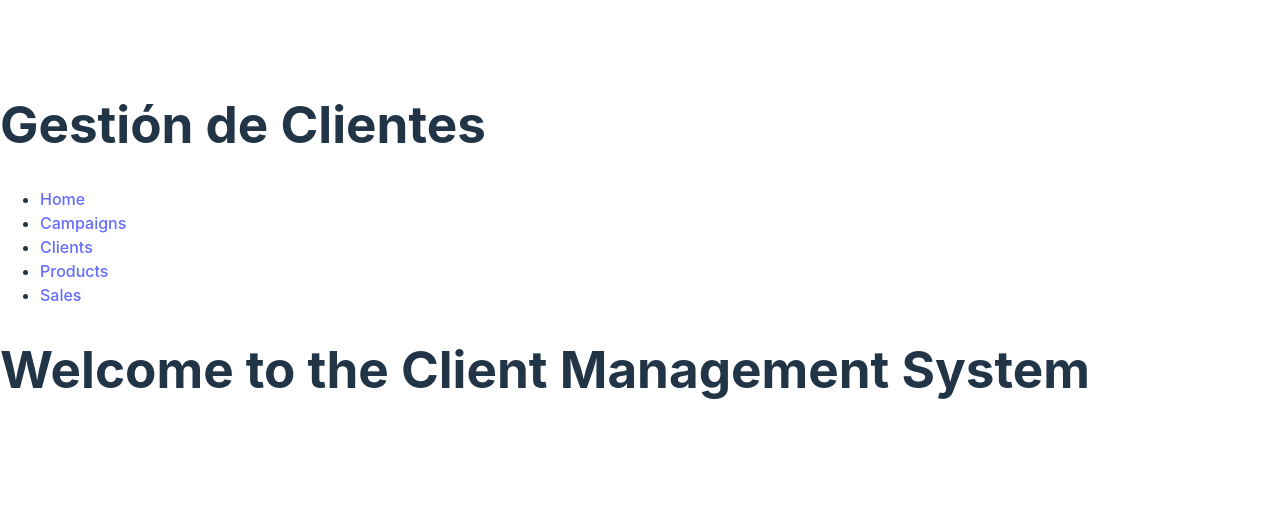
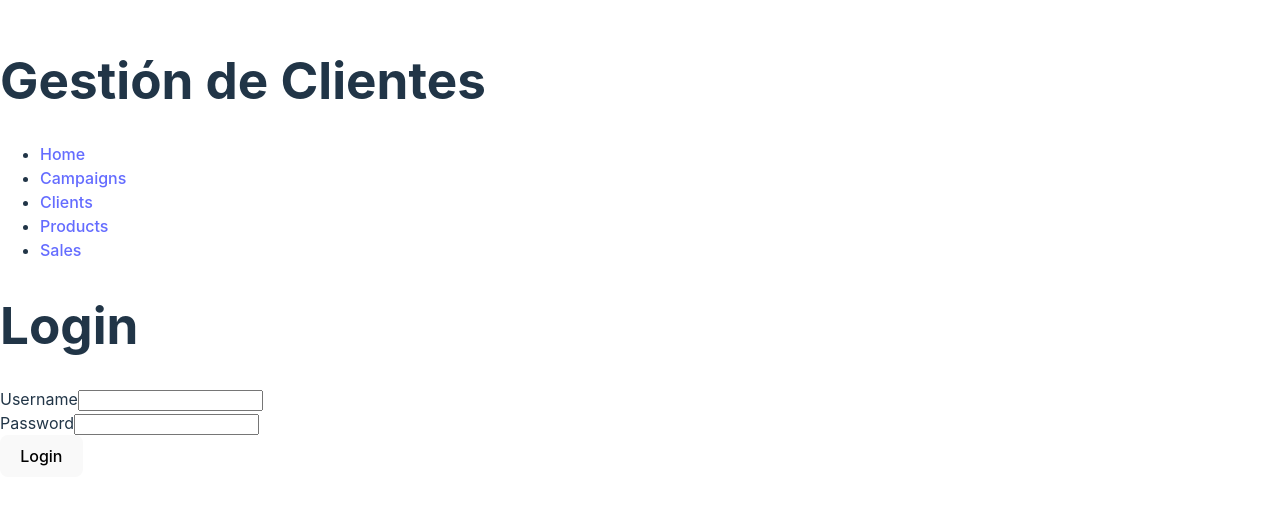
Before and after one commit to Edubaysil/gestion-clientes, a React (Vite) app in the folder frontend/: page / in a window 1280 px wide. Shown: the part 153-658 px from the top of the page. Built offline with nearby package versions, Linux system fonts and the light colour scheme.

Commit message:
Login al inicio

```diff
--- a/frontend/src/components/Navbar.jsx
+++ b/frontend/src/components/Navbar.jsx
@@ -6,7 +6,7 @@
   return (
     <nav>
       <ul>
-        <li><Link to="/">Home</Link></li>
+        <li><Link to="/home">Home</Link></li>
         <li><Link to="/campaigns">Campaigns</Link></li>
         <li><Link to="/clients">Clients</Link></li>
         <li><Link to="/products">Products</Link></li>
--- a/frontend/src/routes/AppRouter.jsx
+++ b/frontend/src/routes/AppRouter.jsx
@@ -13,8 +13,13 @@
 export const AppRouter = () => {
   return (
     <Routes>
-      <Route path="/" element={<Home />} />
-      <Route path="/login" element={<Login />} />
+      <Route path="/" element={<Login />} />
+      <Route path="/home" element={
+        <ProtectedRoute>
+          <Home />
+        </ProtectedRoute>
+        }
+      />
       <Route path="/campaigns" element={
           <ProtectedRoute>
             <Campaigns />
```
